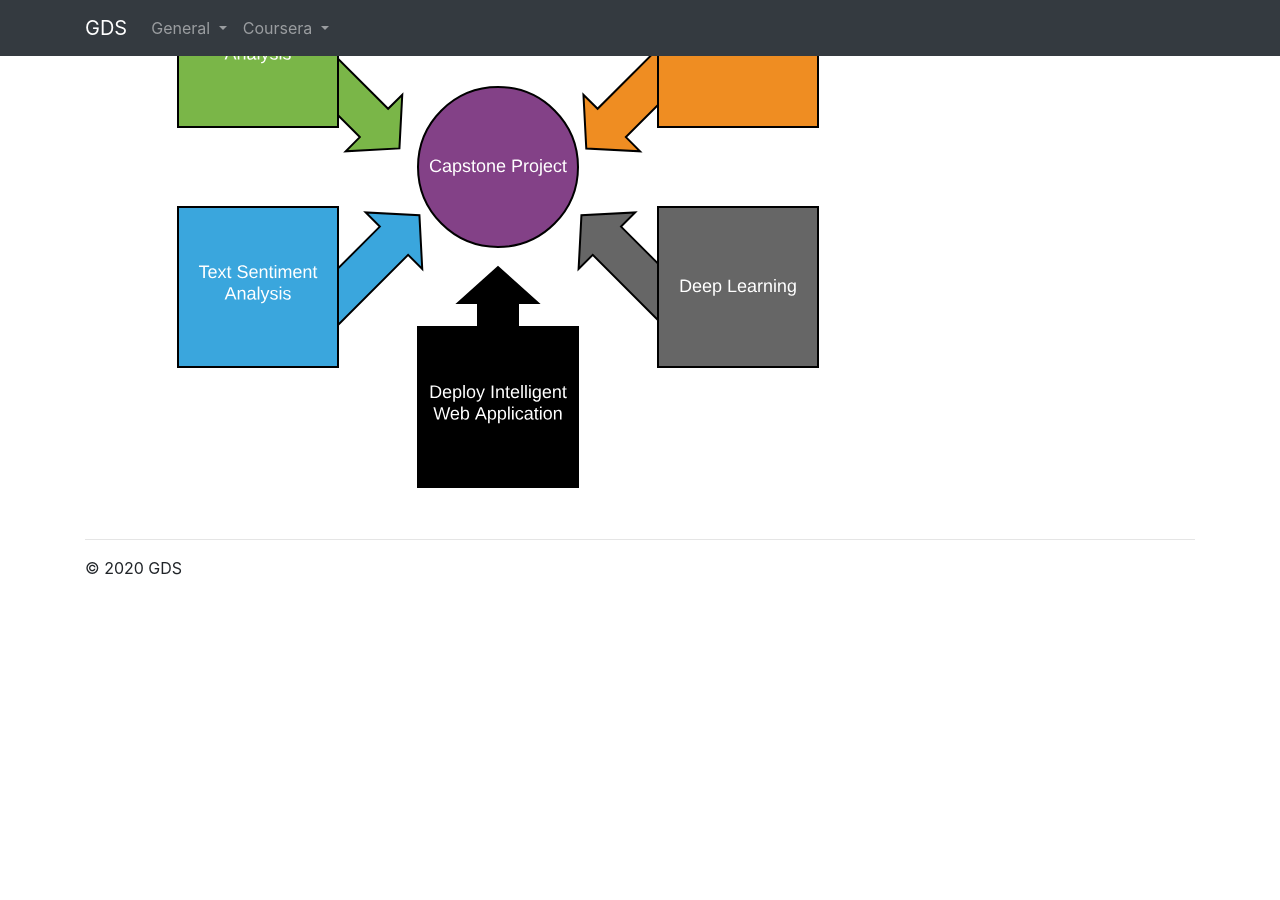
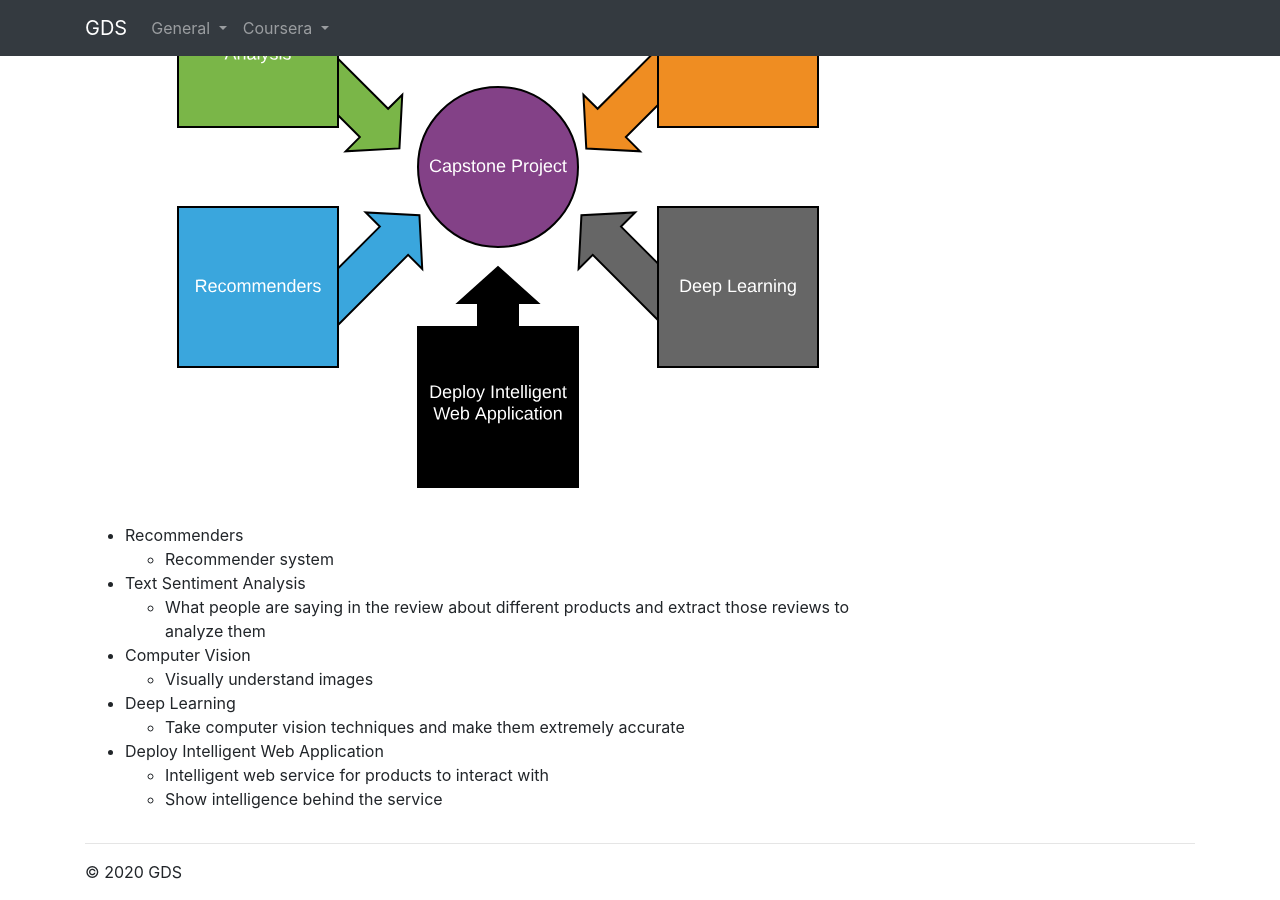
Before and after one commit to YTKme/GDS, a Jekyll site: the page built from docs/_docs/ml/coursera/machine-learning-foundations-a-case-study-approach/week-1.md, in a window 1280 px wide and 900 px high, scrolled down 8824 px. Built offline with Jekyll 4.4.1, drawn with Linux system fonts in a browser that asks for light colours; before the commit the page ends 9420 px from its top, so only the background shows below that.

Commit message:
Fix Machine Learning Foundations A Case Study Approach Week 1 Capstone Project figure

```diff
--- a/docs/_docs/ml/coursera/machine-learning-foundations-a-case-study-approach/week-1.md
+++ b/docs/_docs/ml/coursera/machine-learning-foundations-a-case-study-approach/week-1.md
@@ -300,3 +300,15 @@ An intelligent recommender using images & text
 ## We Will Do Something Even More Exciting!
 
 ![Figure 5: Capstone Project]({{ "/res/img/ml/coursera/machine-learning-foundations-a-case-study-approach/week-1/capstone_project.svg" | prepend : "/" | prepend : site.baseurl | prepend : site.url }}){:class="img-fluid rounded mx-auto d-block"}
+
+* Recommenders
+    * Recommender system
+* Text Sentiment Analysis
+    * What people are saying in the review about different products and extract those reviews to analyze them
+* Computer Vision
+    * Visually understand images
+* Deep Learning
+    * Take computer vision techniques and make them extremely accurate
+* Deploy Intelligent Web Application
+    * Intelligent web service for products to interact with
+    * Show intelligence behind the service
```
Also changed, not shown: docs/res/img/ml/coursera/machine-learning-foundations-a-case-study-approach/week-1/capstone_project.svg.
